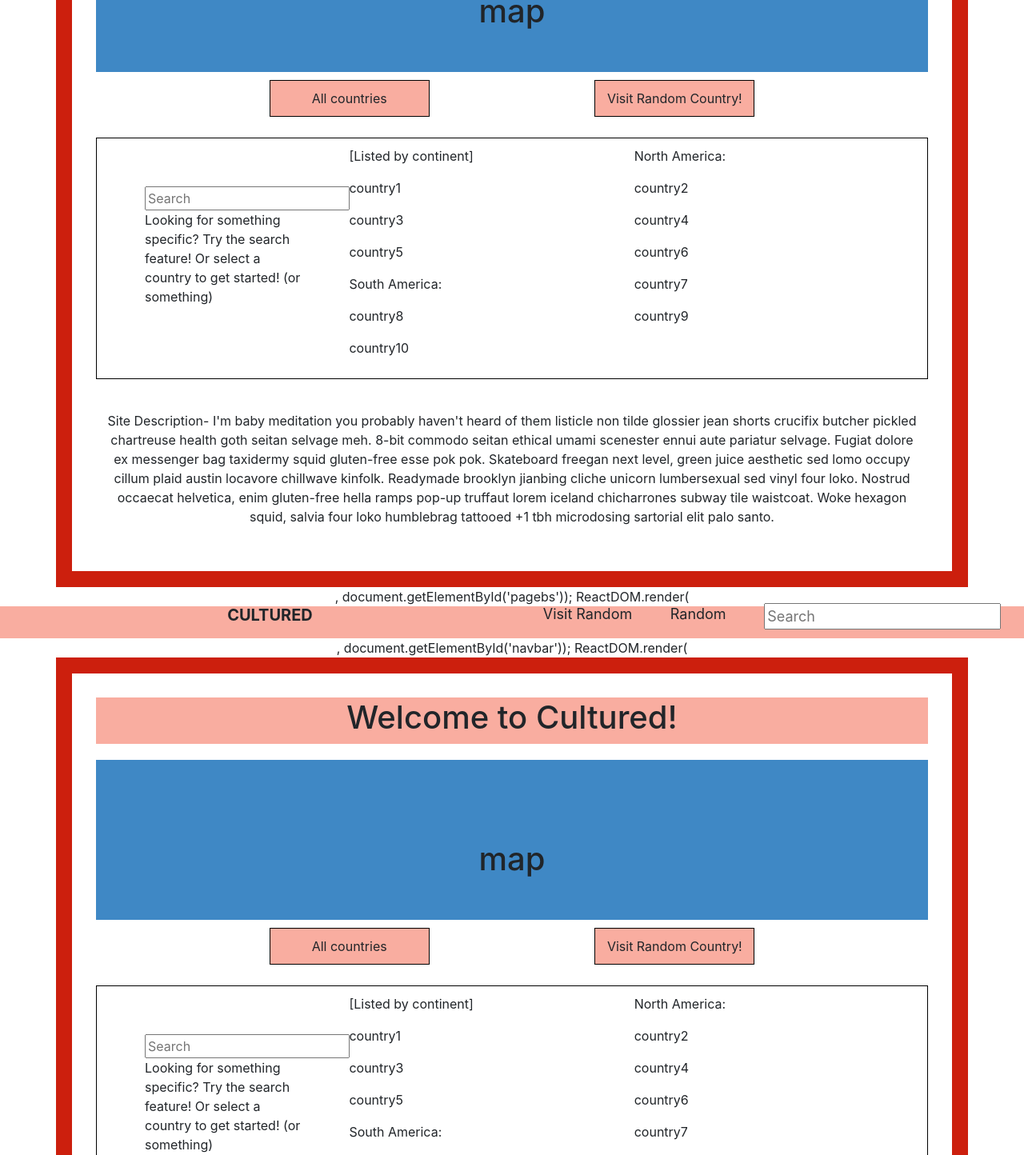
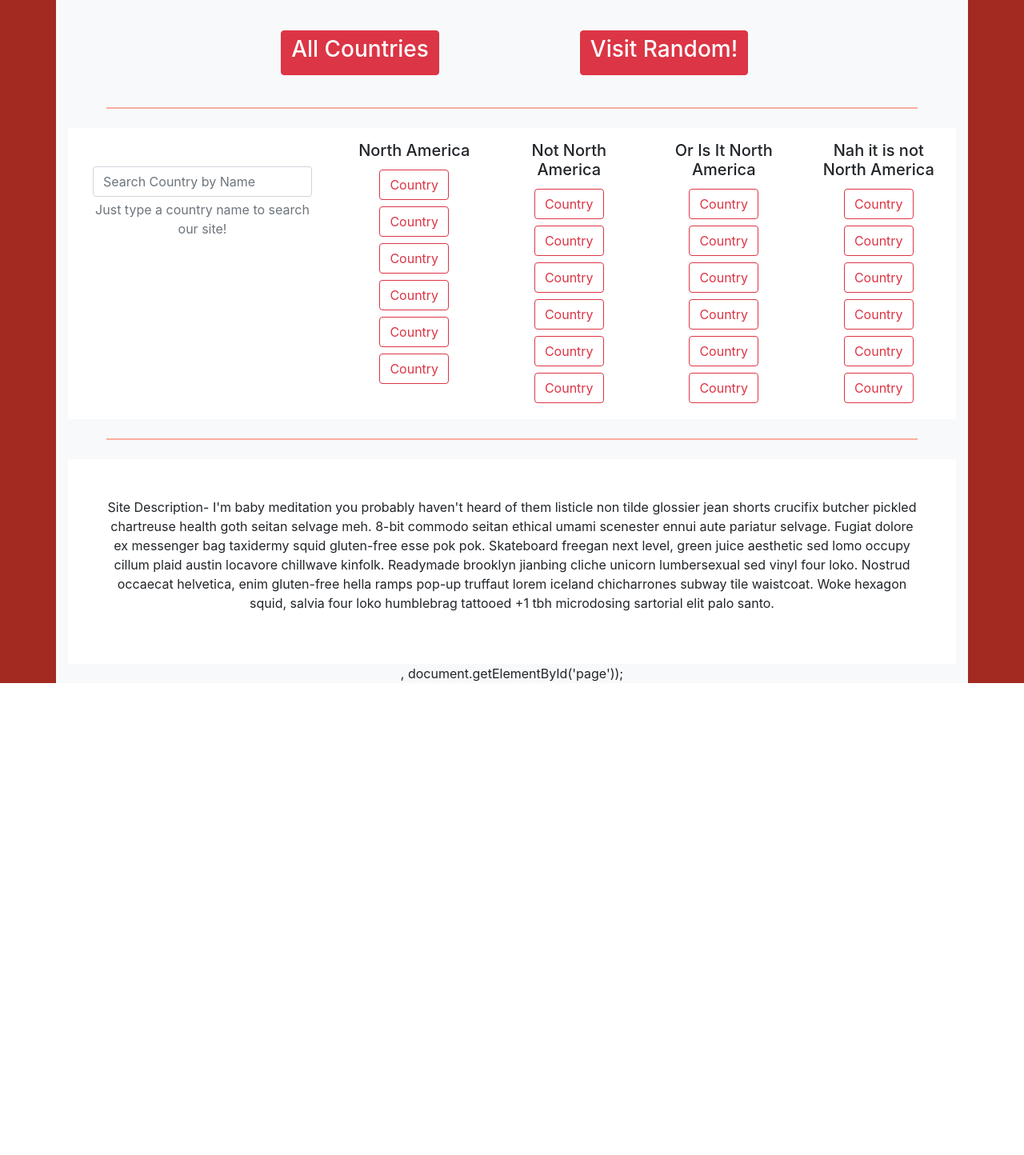
Before and after one commit to acm-projects/Cultured, a React (Create React App) app: page / in a window 1280 px wide. Shown: the part 406-1850 px from the top of the page at 80% size. After the commit the page ends 1260 px from the top, so only its background shows below. Built offline with nearby package versions, Linux system fonts and the light colour scheme.

Commit message:
Front page initial styling and bootstrap conversion complete

```diff
--- a/src/App.css
+++ b/src/App.css
@@ -1,5 +1,10 @@
 .App {
   text-align: center;
+    background-color: #a32a21;
+    /*
+    this colors the background of the app
+    also good color, but not for use here:   #eb4034;
+    */
 }
 
 .App-logo {
--- a/src/App.js
+++ b/src/App.js
@@ -3,32 +3,6 @@ import logo from './logo.svg';
 import './App.css';
 
 import {Container, Row, Col, NavBar, Button, Form} from 'react-bootstrap';
-
-class NavBari extends React.Component{
-  constructor(props){
-    super(props);
-  }
-
-  render() {
-    return (
-      <div className="bar">
-
-        <div className="logo">
-        <p>CULTURED </p>
-        </div>
-        <p className="navbar-buttons">Visit Random</p>
-        <p className="navbar-buttons">Random</p>
-        <p>
-        <form>
-          <label for="search-bar" />
-          <input type="text" id="search-bar" name="search-bar" placeholder="Search"/>
-        </form>
-        </p>
-      </div>
-    );
-  }
-
-}
 
 class FrontPage extends React.Component{
   constructor(props){
@@ -37,55 +11,123 @@ class FrontPage extends React.Component{
 
   render() {
     return (
-      <div className="container">
-        <div className="background">
-        <div className="welcome">
-          <h1>Welcome to Cultured! </h1>
-        </div>
-        <div className="map">
-          <h1> map </h1>
+      <div >
+        {/*Header*/}
+        <div className="row culture-red mb-3 pb-4 pt-3">
+            <div className="col text-center">
+                <h1>Welcome to Cultured! </h1>
+            </div>
         </div>
 
-        <div className="buttons">
-          <p className="b">All countries </p>
-          <p className="b">Visit Random Country! </p>
+        {/*map*/}
+        <div className="row">
+            <div className="col text-center">
+                <div className="map">
+                  <h1> map </h1>
+                </div>
+            </div>
         </div>
 
-        <div className="dropdown">
-          <div className="left-col">
-          <form>
-          <l for="search-bar" />
-          <input type="text" id="search-bar" name="search-bar" placeholder="Search" />
-        </form>
-          <p>Looking for something specific? Try the search feature! Or select a country to get started! (or something) </p>
-          </div>
-          <div className="right-col">
-          <p>[Listed by continent] </p>
-          <p>North America: </p>
-          <p>country1</p>
-          <p>country2</p>
-          <p>country3</p>
-          <p>country4</p>
-          <p>country5</p>
-          <p>country6</p>
-          <p>South America: </p>
-          <p>country7</p>
-          <p>country8</p>
-          <p>country9</p>
-          <p>country10</p>
-          </div>
+        {/*control buttons*/}
+        <div className="row mt-4 mb-4">
+            {/*alignment column*/}
+            <div className="col-md-2">
+            </div>
+
+            {/*left button*/}
+            <div className="col-6   col-md-4 text-center">
+                <div className="btn btn-danger mt-3 mb-3">
+                  <h3> All Countries </h3>
+                </div>
+            </div>
+
+            {/*right button*/}
+            <div className="col-6   col-md-4 text-center">
+                <div className="btn btn-danger mt-3 mb-3">
+                  <h3> Visit Random! </h3>
+                </div>
+            </div>
+
+            {/*alignment column*/}
+            <div className="col-md-2">
+            </div>
         </div>
 
-        <div className="description">
-          <p>Site Description- I'm baby meditation you probably haven't heard of them listicle non tilde glossier jean shorts crucifix butcher pickled chartreuse health goth seitan selvage meh. 8-bit commodo seitan ethical umami scenester ennui aute pariatur selvage. Fugiat dolore ex messenger bag taxidermy squid gluten-free esse pok pok. Skateboard freegan next level, green juice aesthetic sed lomo occupy cillum plaid austin locavore chillwave kinfolk. Readymade brooklyn jianbing cliche unicorn lumbersexual sed vinyl four loko. Nostrud occaecat helvetica, enim gluten-free hella ramps pop-up truffaut lorem iceland chicharrones subway tile waistcoat. Woke hexagon squid, salvia four loko humblebrag tattooed +1 tbh microdosing sartorial elit palo santo. </p>
-        </div>
+        {/*flavor line*/}
+        <div className="culture-red mr-5 ml-5 mb-4">
+            <div className="flavor-line">
+            </div>
         </div>
 
-      {/*
-       <div className="footer">
-          <p>Copyright</p>
-      </div>
-      */}
+        {/*dropdown box FIXME implementation animation?? FIXME clean up later with Cards or something*/}
+        <div className="container bg-white">
+
+            <div className="row">
+
+                {/*Form Block FIXME not centered in mobile*/}
+                <div className="col-md mt-5">
+                    <form class="form-inline">
+                      <div class="form-inline mx-sm-3 mb-2">
+                        <label for="countryInput" class="sr-only">Search Country by Name</label>
+                        <input type="plain-text" class="form-control" id="countryInput" placeholder="Search Country by Name"></input>
+                                <div id="countrysearch" class="form-text text-muted">Just type a country name to search our site!</div>
+                      </div>
+                        {/*FIXME: might be redundant, also not centered
+                        <button type="submit" class="btn btn-danger mb-2 mx-sm-3">Search</button>*/}
+                    </form>
+                </div>
+
+                {/*Countries FIXME make this functional*/}
+                <div className="col-md p-2 m-2">
+                    <h5>North America</h5>
+                    <div class="btn btn-outline-danger m-1">Country</div>
+                    <div class="btn btn-outline-danger m-1">Country</div>
+                    <div class="btn btn-outline-danger m-1">Country</div>
+                    <div class="btn btn-outline-danger m-1">Country</div>
+                    <div class="btn btn-outline-danger m-1">Country</div>
+                    <div class="btn btn-outline-danger m-1">Country</div>
+                </div>
+                <div className="col-md p-2 m-2">
+                    <h5>Not North America</h5>
+                    <div class="btn btn-outline-danger m-1">Country</div>
+                    <div class="btn btn-outline-danger m-1">Country</div>
+                    <div class="btn btn-outline-danger m-1">Country</div>
+                    <div class="btn btn-outline-danger m-1">Country</div>
+                    <div class="btn btn-outline-danger m-1">Country</div>
+                    <div class="btn btn-outline-danger m-1">Country</div>
+                </div>
+                <div className="col-md p-2 m-2">
+                    <h5>Or Is It North America</h5>
+                    <div class="btn btn-outline-danger m-1">Country</div>
+                    <div class="btn btn-outline-danger m-1">Country</div>
+                    <div class="btn btn-outline-danger m-1">Country</div>
+                    <div class="btn btn-outline-danger m-1">Country</div>
+                    <div class="btn btn-outline-danger m-1">Country</div>
+                    <div class="btn btn-outline-danger m-1">Country</div>
+                </div>
+                <div className="col-md p-2 m-2">
+                    <h5>Nah it is not North America</h5>
+                    <div class="btn btn-outline-danger m-1">Country</div>
+                    <div class="btn btn-outline-danger m-1">Country</div>
+                    <div class="btn btn-outline-danger m-1">Country</div>
+                    <div class="btn btn-outline-danger m-1">Country</div>
+                    <div class="btn btn-outline-danger m-1">Country</div>
+                    <div class="btn btn-outline-danger m-1">Country</div>
+                </div>
+            </div>
+        </div>
+
+        {/*flavor line*/}
+        <div className="culture-red mr-5 ml-5 mb-4 mt-4">
+            <div className="flavor-line">
+            </div>
+        </div>
+
+        {/*description*/}
+        <div className="container p-5 bg-white">
+            <p>Site Description- I'm baby meditation you probably haven't heard of them listicle non tilde glossier jean shorts crucifix butcher pickled chartreuse health goth seitan selvage meh. 8-bit commodo seitan ethical umami scenester ennui aute pariatur selvage. Fugiat dolore ex messenger bag taxidermy squid gluten-free esse pok pok. Skateboard freegan next level, green juice aesthetic sed lomo occupy cillum plaid austin locavore chillwave kinfolk. Readymade brooklyn jianbing cliche unicorn lumbersexual sed vinyl four loko. Nostrud occaecat helvetica, enim gluten-free hella ramps pop-up truffaut lorem iceland chicharrones subway tile waistcoat. Woke hexagon squid, salvia four loko humblebrag tattooed +1 tbh microdosing sartorial elit palo santo. </p>
+        </div>
+
       </div>
 
     );
@@ -104,7 +146,7 @@ class NavBarBS extends React.Component{
 <div>
 
         {/*navbar container*/}
-        <nav class="navbar navbar-expand-lg bg-danger">
+        <nav class="navbar navbar-expand-lg bg-danger fixed-top">
 
             {/*FIXME: expand button is missing*/}
 
@@ -144,70 +186,6 @@ class NavBarBS extends React.Component{
 
 }
 
-class FrontPageBS extends React.Component{
-  constructor(props){
-    super(props);
-  }
-
-  render() {
-    return (
-      <div className="container">
-        <div className="background">
-        <div className="welcome">
-          <h1>Welcome to Cultured! </h1>
-        </div>
-        <div className="map">
-          <h1> map </h1>
-        </div>
-
-        <div className="buttons">
-          <p className="b">All countries </p>
-          <p className="b">Visit Random Country! </p>
-        </div>
-
-        <div className="dropdown">
-          <div className="left-col">
-          <form>
-          <l for="search-bar" />
-          <input type="text" id="search-bar" name="search-bar" placeholder="Search" />
-        </form>
-          <p>Looking for something specific? Try the search feature! Or select a country to get started! (or something) </p>
-          </div>
-          <div className="right-col">
-          <p>[Listed by continent] </p>
-          <p>North America: </p>
-          <p>country1</p>
-          <p>country2</p>
-          <p>country3</p>
-          <p>country4</p>
-          <p>country5</p>
-          <p>country6</p>
-          <p>South America: </p>
-          <p>country7</p>
-          <p>country8</p>
-          <p>country9</p>
-          <p>country10</p>
-          </div>
-        </div>
-
-        <div className="description">
-          <p>Site Description- I'm baby meditation you probably haven't heard of them listicle non tilde glossier jean shorts crucifix butcher pickled chartreuse health goth seitan selvage meh. 8-bit commodo seitan ethical umami scenester ennui aute pariatur selvage. Fugiat dolore ex messenger bag taxidermy squid gluten-free esse pok pok. Skateboard freegan next level, green juice aesthetic sed lomo occupy cillum plaid austin locavore chillwave kinfolk. Readymade brooklyn jianbing cliche unicorn lumbersexual sed vinyl four loko. Nostrud occaecat helvetica, enim gluten-free hella ramps pop-up truffaut lorem iceland chicharrones subway tile waistcoat. Woke hexagon squid, salvia four loko humblebrag tattooed +1 tbh microdosing sartorial elit palo santo. </p>
-        </div>
-        </div>
-
-      {/*
-       <div className="footer">
-          <p>Copyright</p>
-      </div>
-      */}
-      </div>
-
-    );
-  }
-
-}
-
-
 function App() {
   return (
 
@@ -216,10 +194,17 @@ function App() {
      // {/*https://reactjs.org/docs/rendering-elements.htm*/}
     <div className="App">
     ReactDOM.render(<NavBarBS />, document.getElementById('navbarbs'));
-    <Container></Container>
-      ReactDOM.render(<FrontPageBS />, document.getElementById('pagebs'));
-      ReactDOM.render(<NavBari />, document.getElementById('navbar'));
+    <div className="container-md bg-light align-center text-center">
+
+
       ReactDOM.render(<FrontPage />, document.getElementById('page'));
+
+    </div>
+
+
+
+
+
 
     </div>
 
--- a/src/index.css
+++ b/src/index.css
@@ -34,10 +34,19 @@ h1 {
 
 }
 
+/*
 .container {
   text-align: center;
   background-color: #CC1F0D;
   padding: 20px;
+}*/
+
+.culture-red {
+  background-color: #f9ada0;
+}
+
+.flavor-line {
+  padding: 1px;
 }
 
 .welcome {
--- a/src/index.js
+++ b/src/index.js
@@ -3,7 +3,7 @@ import 'bootstrap/dist/css/bootstrap.min.css';
 // components takes precedence over default styles.
 import $ from 'jquery';
 import Popper from 'popper.js';
-import 'bootstrap/dist/js/bootstrap.bundle.min';
+
 
 import React from 'react';
 import ReactDOM from 'react-dom';
```
